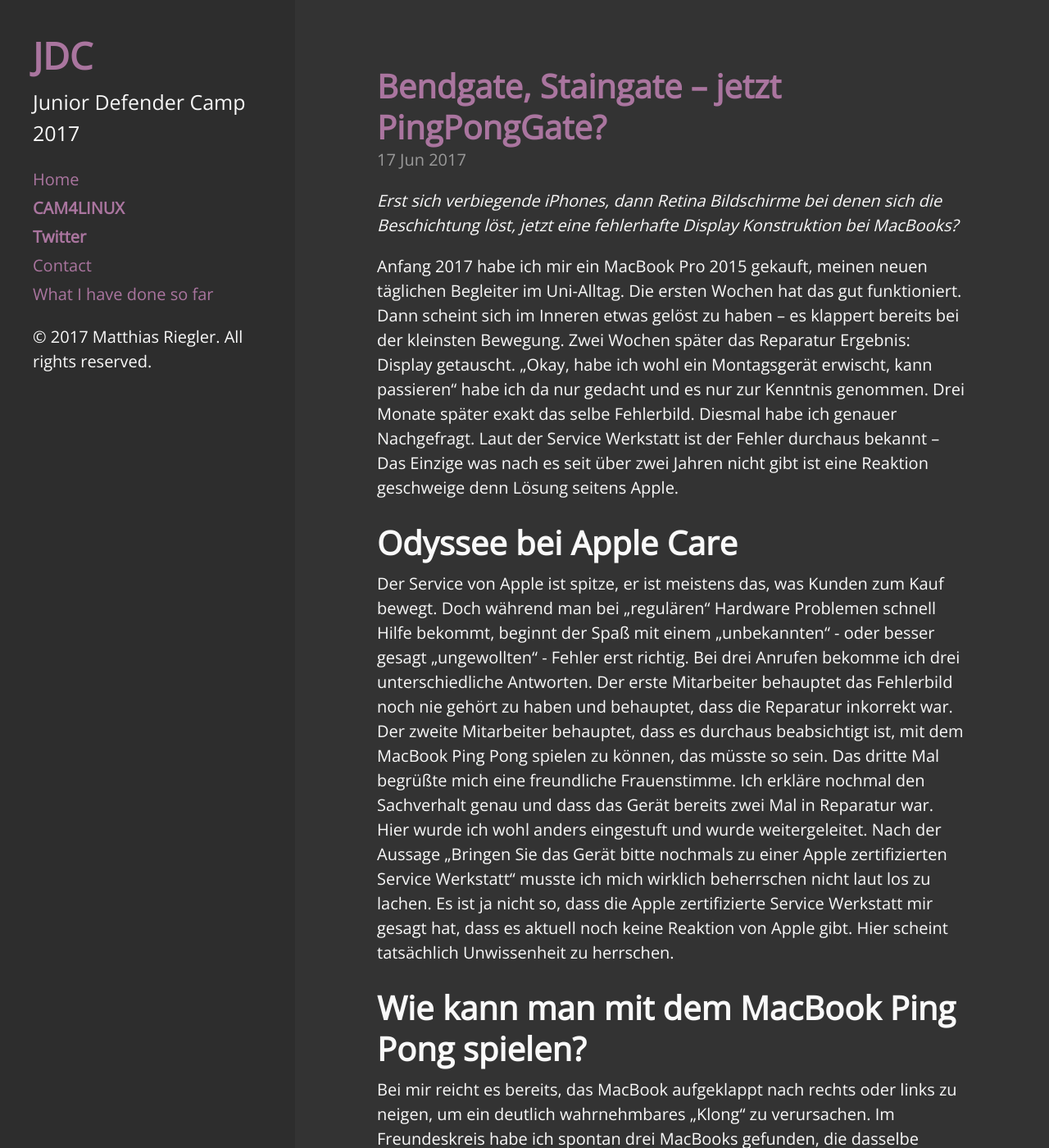
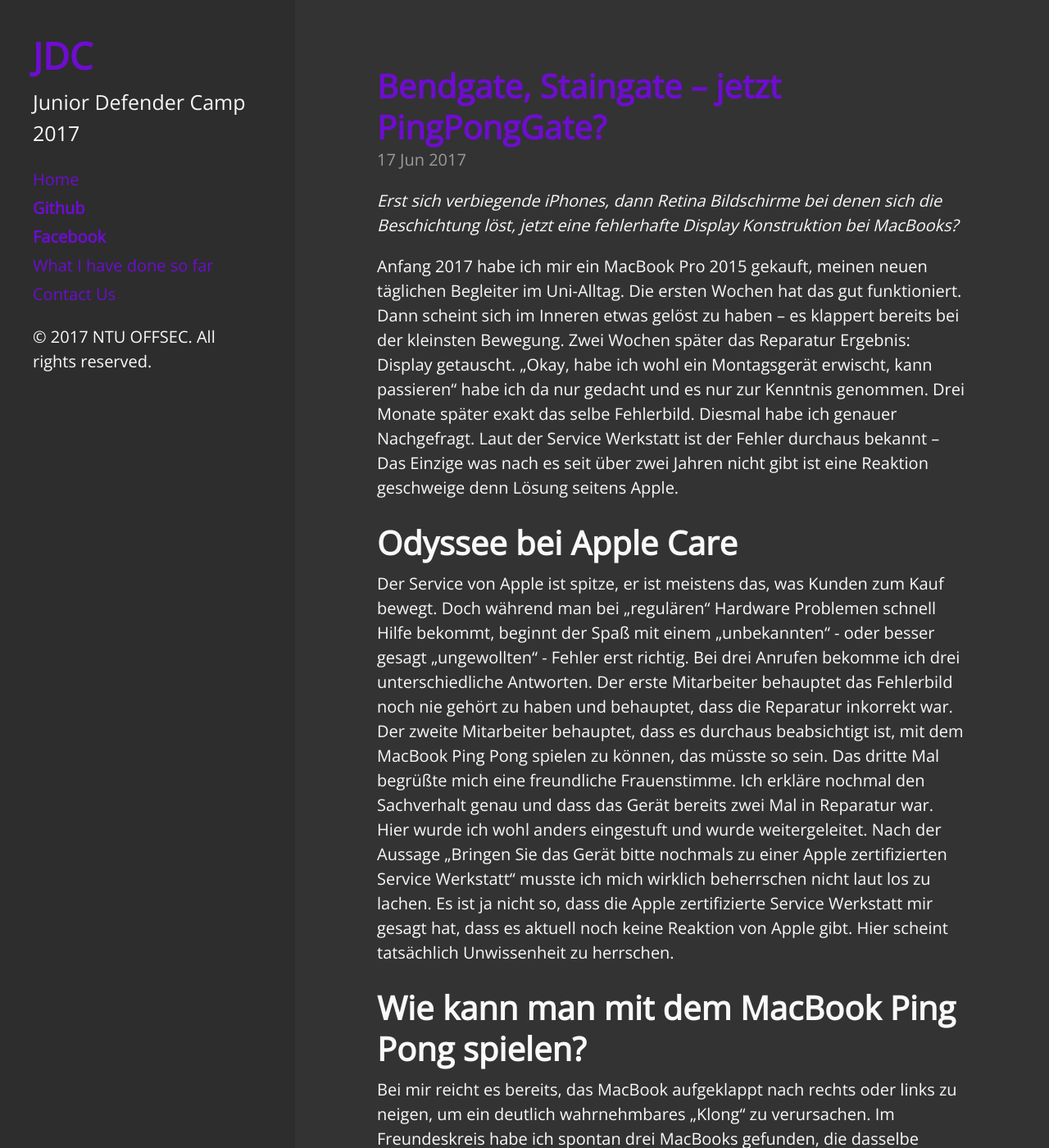
Before and after one commit to MaybelOoi/jdc, a Jekyll site: the page built from index.html, in a window 1280 px wide and 1400 px high. Shown: the whole window at 82% size. Built offline with Jekyll 4.4.1, drawn with Linux system fonts in a browser that asks for light colours; the list of posts is cut into pages by our own code.

Commit message:
CSS FIX(3), modified some contents

```diff
--- a/_includes/sidebar.html
+++ b/_includes/sidebar.html
@@ -11,8 +11,8 @@
 
     <nav class="sidebar-nav">
       <a class="sidebar-nav-item{% if page.url == site.baseurl %} active{% endif %}" href="{{ site.baseurl }}">Home</a>
-      <a class="sidebar-nav-item active" href="http://blog.xvzf.tech/cam4linux/">CAM4LINUX</a>
-      <a class="sidebar-nav-item active" href="https://twitter.com/xvzf_tech"> Twitter </a>
+      <a class="sidebar-nav-item active" href="https://github.com/ntu-offsec">Github</a>
+      <a class="sidebar-nav-item active" href="https://www.facebook.com/ntu.offsec">Facebook</a>
 
       {% comment %}
         The code below dynamically generates a sidebar nav of pages with
@@ -30,6 +30,6 @@
 
     </nav>
 
-    <p>&copy; {{ site.time | date: '%Y' }} Matthias Riegler. All rights reserved.</p>
+    <p>&copy; {{ site.time | date: '%Y' }} NTU OFFSEC. All rights reserved.</p>
   </div>
 </div>
--- a/public/css/blackdoc.css
+++ b/public/css/blackdoc.css
@@ -45,18 +45,18 @@
 
 h1 a, h2 a, h3 a, h4 a, h5 a, h6 a {
   font-family: 'Open Sans', sans-serif;
-  color: #aa759f;
+  color: #6e0dd0;
   font-kerning: auto;
   font-feature-settings: "kern","liga","dlig","hlig","cswh";
   font-synthesis: weight style;
 }
 
 a {
-  color: #aa759f;
+  color: #6e0dd0;
 }
 
 a:hover {
-  color: #aa759f;
+  color: #6e0dd0;
 }
 
 .btn {
@@ -70,9 +70,9 @@
 
 .btn:hover,
 .btn:focus {
-  color: #aa759f;
-  background-color: #aa759f;
-  border-color: #aa759f;
+  color: #6e0dd0;
+  background-color: #6e0dd0;
+  border-color: #6e0dd0;
 }
 
 strong, b {
@@ -81,7 +81,7 @@
 /* Code */
 
 code {
-  color: #aa759f;
+  color: #6e0dd0;
   white-space: pre-wrap;
   background-color: #2d2d2d;
 }
@@ -191,12 +191,12 @@
 
 /* Sidebar links */
 .sidebar a {
-  color: #aa759f;
+  color: #6e0dd0;
 }
 
 /* About section */
 .sidebar-about h1 {
-  color: #aa759f;
+  color: #6e0dd0;
   margin-top: 0;
   font-family: 'Open Sans', sans-serif;
   font-size: 2.25rem;
@@ -272,7 +272,7 @@
 .page-title,
 .post-title,
 .post-title a {
-  color: #aa759f;
+  color: #6e0dd0;
 }
 
 /*
```
Also changed, not shown: CONTACT.md (deleted, +0 -14 lines), contact.md (added, +12 -0 lines).
